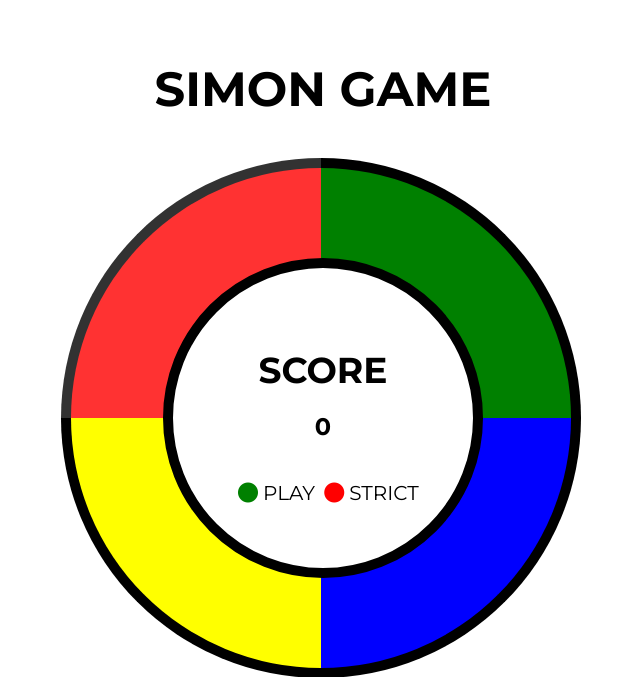
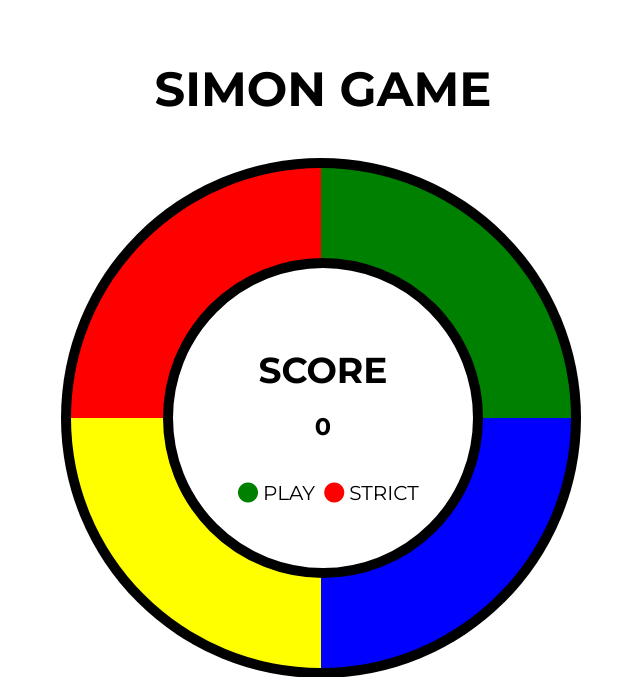
Before and after one commit to abletsang/simongame, a PHP site: page / in a window 1280 px wide, with the pointer over the restyled element. Shown: the top 677 px of the page, without its empty margins (317-957 px from the left). Run offline with PHP 8.4, Linux system fonts and the light colour scheme; some libraries are stand-ins or nearby versions.

Commit message:
remove hover effect so that it was not confused with the computer showing the order to click

```diff
--- a/main.css
+++ b/main.css
@@ -78,12 +78,12 @@ h4 {
 	margin-bottom: 0;
 }
 
-.tl:hover,
+/*.tl:hover,
 .tr:hover,
 .bl:hover,
 .br:hover {
-	opacity: 0.8;
-}
+	border-color: gray;
+}*/
 
 .row {
 	width: 525px;
```
